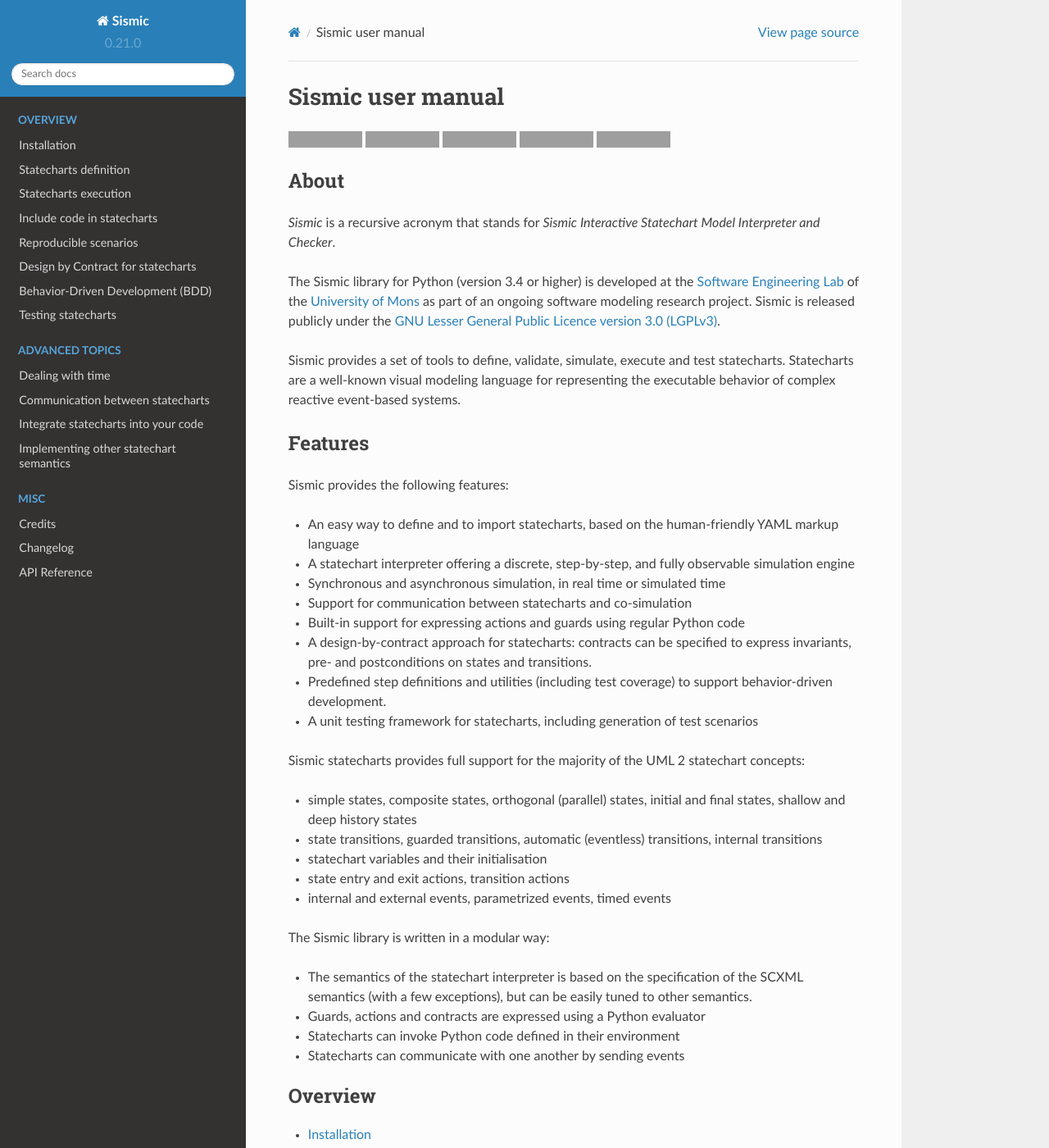
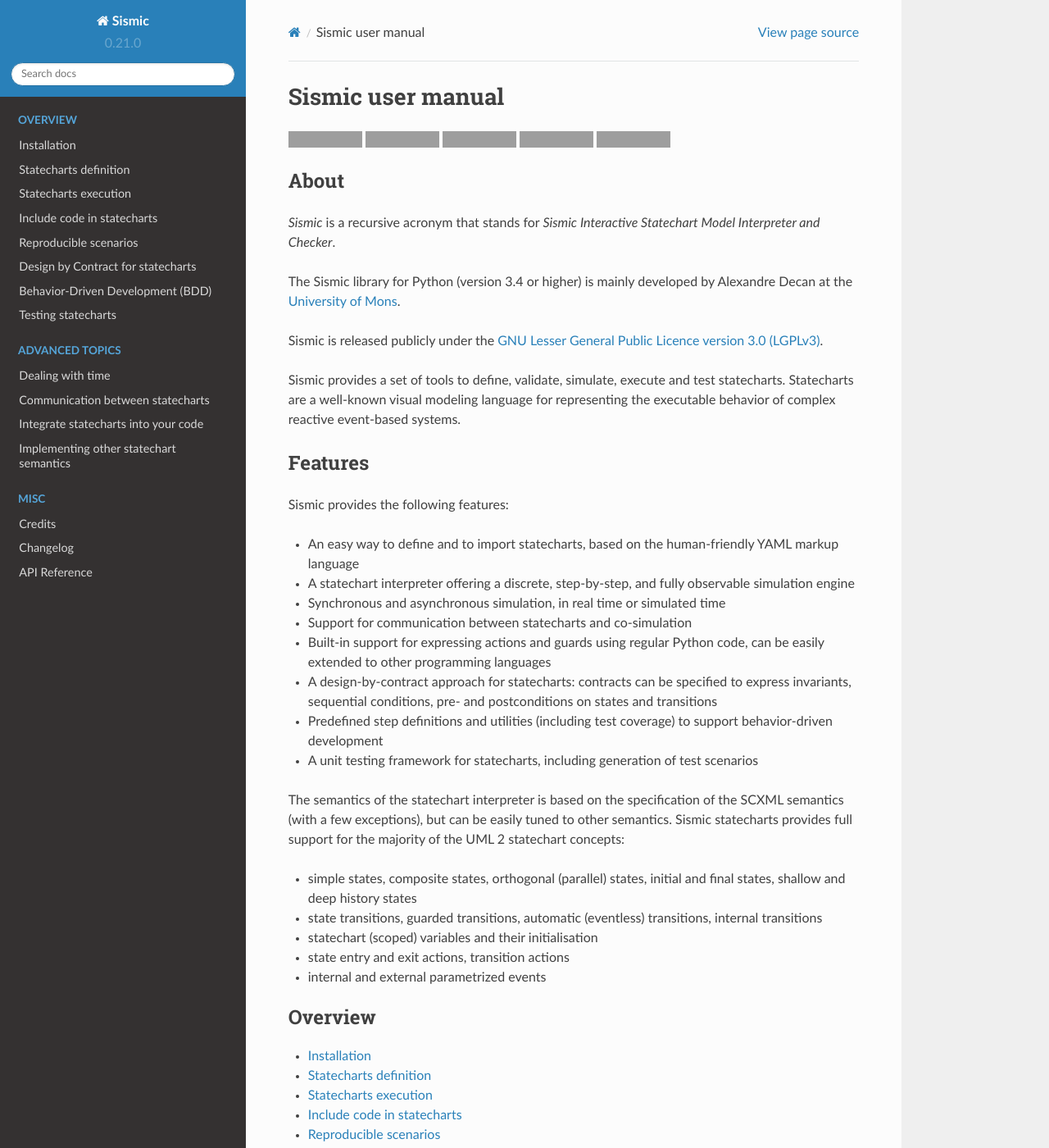
Before and after one commit to AlexandreDecan/sismic, a Sphinx documentation site: the page built from docs/index.rst, in a window 1280 px wide and 1400 px high. Shown: the whole window at 82% size. Built offline with Sphinx 7.4.7 and the Read the Docs theme 2.0.0, drawn with Linux system fonts in a browser that asks for light colours; grey boxes are pictures that could not be loaded.

```diff
--- a/CHANGELOG.rst
+++ b/CHANGELOG.rst
@@ -7,6 +7,8 @@ Unreleased
 - (Added) Support for sequential conditions in contracts (see documentation for more information).
 - (Added) Python code evaluator: *after* and *idle* are now available in postconditions and invariants.
 - (Added) Python code evaluator: *received* and *sent* are available in invariants.
+- (Added) An ``Evaluator`` has now a ``on_step_starts`` method which is called at the beginning of each step, with
+  the current event (if any) being processed.
 - (Added) ``Interpreter.raise_event`` to send events from within the statechart.
 - (Added) A ``copy_from_statechart`` method for a ``Statechart`` instance that allows to copy (part of) a statechart
   into a state.
--- a/docs/index.rst
+++ b/docs/index.rst
@@ -23,9 +23,8 @@ About
 *Sismic* is a recursive acronym that stands for *Sismic Interactive Statechart Model Interpreter and Checker*.
 
 The Sismic library for Python (version 3.4 or higher)
-is developed at the `Software Engineering Lab <http://informatique.umons.ac.be/genlog>`_
-of the `University of Mons <http://www.umons.ac.be>`_
-as part of an ongoing software modeling research project.
+is mainly developed by Alexandre Decan at the `University of Mons <http://www.umons.ac.be>`_.
+
 Sismic is released publicly under the `GNU Lesser General Public Licence version 3.0 (LGPLv3)
 <http://www.gnu.org/licenses/lgpl-3.0.html>`_.
 
@@ -43,25 +42,20 @@ Sismic provides the following features:
 - A statechart interpreter offering a discrete, step-by-step, and fully observable simulation engine
 - Synchronous and asynchronous simulation, in real time or simulated time
 - Support for communication between statecharts and co-simulation
-- Built-in support for expressing actions and guards using regular Python code
-- A design-by-contract approach for statecharts: contracts can be specified to express invariants, pre- and postconditions on states and transitions.
-- Predefined step definitions and utilities (including test coverage) to support behavior-driven development.
+- Built-in support for expressing actions and guards using regular Python code, can be easily extended to other programming languages
+- A design-by-contract approach for statecharts: contracts can be specified to express invariants, sequential conditions, pre- and postconditions on states and transitions
+- Predefined step definitions and utilities (including test coverage) to support behavior-driven development
 - A unit testing framework for statecharts, including generation of test scenarios
 
+The semantics of the statechart interpreter is based on the specification of the SCXML semantics (with a few exceptions),
+but can be easily tuned to other semantics.
 Sismic statecharts provides full support for the majority of the UML 2 statechart concepts:
 
 - simple states, composite states, orthogonal (parallel) states, initial and final states, shallow and deep history states
 - state transitions, guarded transitions, automatic (eventless) transitions, internal transitions
-- statechart variables and their initialisation
+- statechart (scoped) variables and their initialisation
 - state entry and exit actions, transition actions
-- internal and external events, parametrized events, timed events
-
-The Sismic library is written in a modular way:
-
-- The semantics of the statechart interpreter is based on the specification of the SCXML semantics (with a few exceptions), but can be easily tuned to other semantics.
-- Guards, actions and contracts are expressed using a Python evaluator
-- Statecharts can invoke Python code defined in their environment
-- Statecharts can communicate with one another by sending events
+- internal and external parametrized events
 
 
 .. toctree::
```
Also changed, not shown: README.rst (+5 -5 lines).
